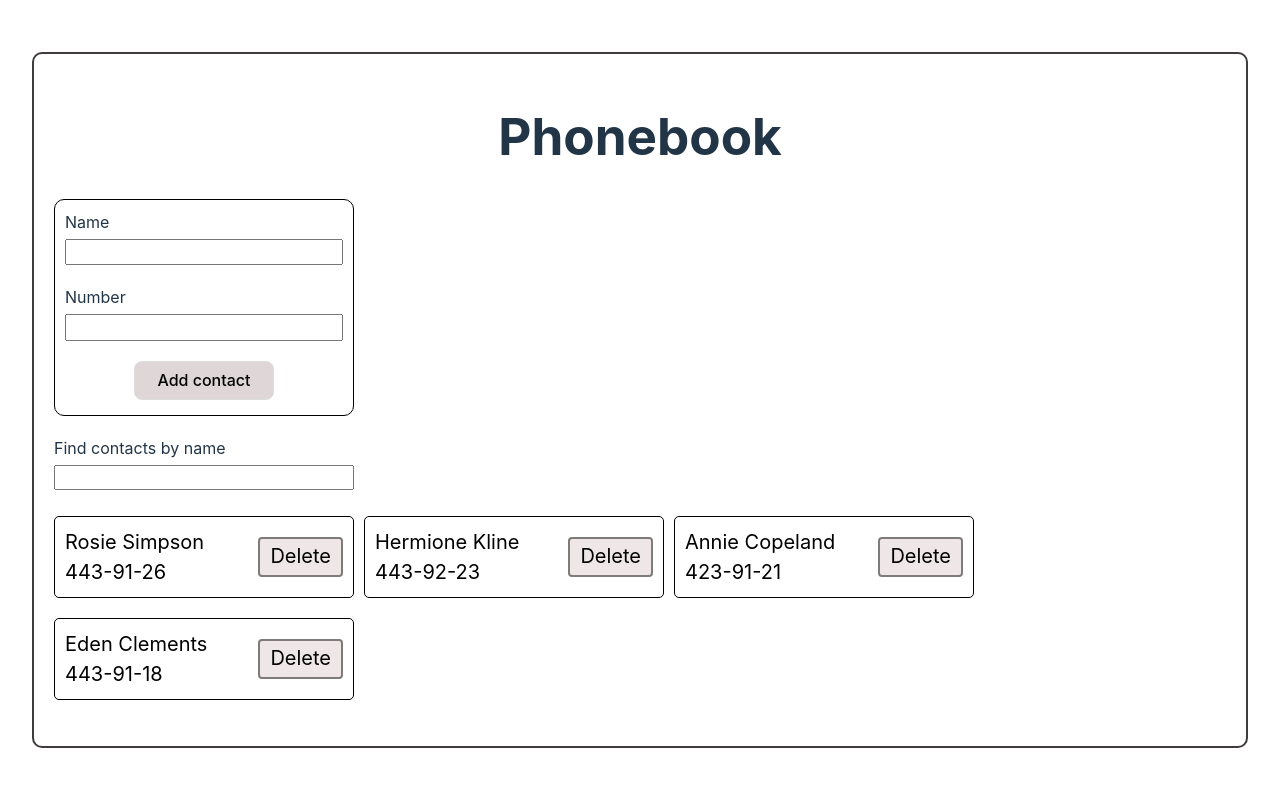
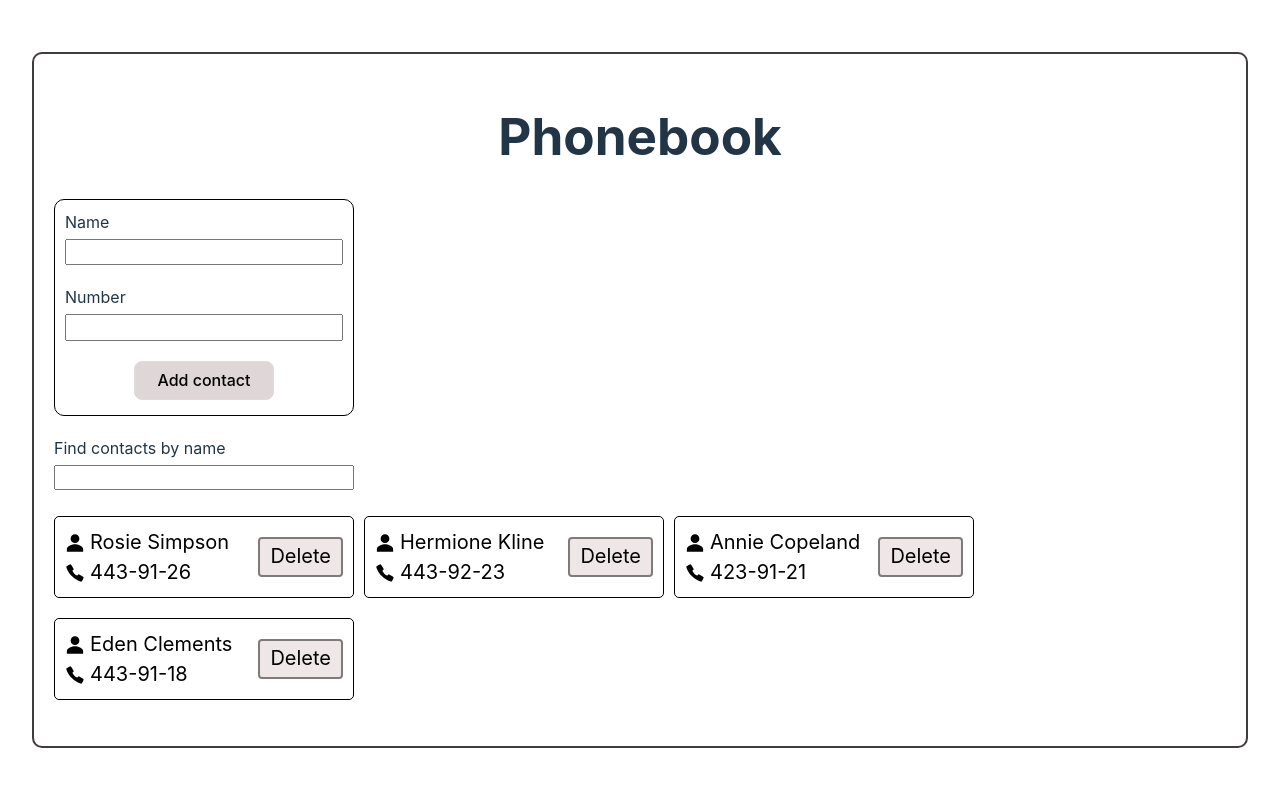
Before and after one commit to AnaMilpalm/goit-react-hw-08, a React (Vite) app: page / in a window 1280 px wide. Shown: the top 786 px of the page. Built offline with nearby package versions, Linux system fonts and the light colour scheme.

Commit message:
persist was added

```diff
--- a/package.json
+++ b/package.json
@@ -18,6 +18,7 @@
     "react-dom": "^18.3.1",
     "react-icons": "^5.3.0",
     "react-redux": "^9.1.2",
+    "redux-persist": "^6.0.0",
     "yup": "^1.4.0"
   },
   "devDependencies": {
--- a/src/components/Contact/Contact.jsx
+++ b/src/components/Contact/Contact.jsx
@@ -1,21 +1,21 @@
 import { IoPersonSharp } from "react-icons/io5";
 import { IoCallSharp } from "react-icons/io5";
+import s from "./Contact.module.css";
 
-import s from "./Contact.module.css";
-const Contact = () => {
+const Contact = ({ contact, onDelete }) => {
   return (
     <div className={s.container}>
       <div className={s.contactsBox}>
         <span className={s.text}>
           <IoPersonSharp className={s.icon} size="20" />
-          {name}
+          {contact.name}
         </span>
         <span className={s.text}>
           <IoCallSharp className={s.icon} size="20" />
-          {number}
+          {contact.number}
         </span>
       </div>
-      <button className={s.btn} onClick={() => onDelete(id)}>
+      <button className={s.btn} onClick={onDelete}>
         Delete
       </button>
     </div>
--- /dev/null
+++ b/src/components/Contact/Contact.module.css
@@ -0,0 +1,38 @@
+.container {
+  display: flex;
+  justify-content: space-between;
+  align-items: center;
+  border: 1px solid #000;
+  padding: 10px;
+  border-radius: 5px;
+  margin-bottom: 10px;
+  color: #000;
+  font-size: 20px;
+  gap: 10px;
+  min-width: 300px;
+  .btn {
+    display: flex;
+    align-items: center;
+    border: 2px solid #7f7b7b;
+    font-weight: 400;
+    max-height: 40px;
+
+    border-radius: 4px;
+    background-color: #efe7e7;
+    padding: 10px;
+  }
+}
+
+.contactsBox {
+  display: flex;
+  flex-direction: column;
+  align-items: start;
+  .text {
+    display: flex;
+    gap: 5px;
+    align-items: end;
+    .icon {
+      margin-bottom: 4px;
+    }
+  }
+}
--- a/src/components/ContactList/ContactList.jsx
+++ b/src/components/ContactList/ContactList.jsx
@@ -1,6 +1,6 @@
 import { useDispatch, useSelector } from "react-redux";
-
 import s from "./ContactList.module.css";
+import Contact from "../Contact/Contact";
 import { deleteContact } from "../../redux/contactsSlice";
 
 const ContactsList = () => {
@@ -16,18 +16,10 @@ const ContactsList = () => {
     <ul className={s.list}>
       {visibleContacts.map((contact) => (
         <li className="s.item" key={contact.id}>
-          <div className={s.container}>
-            <div className={s.contactsBox}>
-              <span className={s.text}>{contact.name}</span>
-              <span className={s.text}>{contact.number}</span>
-            </div>
-            <button
-              className={s.btn}
-              onClick={() => dispatch(deleteContact(contact.id))}
-            >
-              Delete
-            </button>
-          </div>
+          <Contact
+            contact={contact}
+            onDelete={() => dispatch(deleteContact(contact.id))}
+          />
         </li>
       ))}
     </ul>
--- a/src/components/ContactList/ContactList.module.css
+++ b/src/components/ContactList/ContactList.module.css
@@ -5,41 +5,3 @@
   flex-wrap: wrap;
   gap: 10px;
 }
-.container {
-  display: flex;
-  justify-content: space-between;
-  align-items: center;
-  border: 1px solid #000;
-  padding: 10px;
-  border-radius: 5px;
-  margin-bottom: 10px;
-  color: #000;
-  font-size: 20px;
-  gap: 10px;
-  min-width: 300px;
-  .btn {
-    display: flex;
-    align-items: center;
-    border: 2px solid #7f7b7b;
-    font-weight: 400;
-    max-height: 40px;
-
-    border-radius: 4px;
-    background-color: #efe7e7;
-    padding: 10px;
-  }
-}
-
-.contactsBox {
-  display: flex;
-  flex-direction: column;
-  align-items: start;
-  .text {
-    display: flex;
-    gap: 5px;
-    align-items: end;
-    .icon {
-      margin-bottom: 4px;
-    }
-  }
-}
--- a/src/main.jsx
+++ b/src/main.jsx
@@ -3,12 +3,16 @@ import React from "react";
 import ReactDOM from "react-dom/client";
 import App from "./App.jsx";
 import { Provider } from "react-redux";
-import { store } from "./redux/store";
+import { store, persistor } from "./redux/store";
+import { PersistGate } from "redux-persist/integration/react";
 
 ReactDOM.createRoot(document.getElementById("root")).render(
   <React.StrictMode>
     <Provider store={store}>
-      <App />
+      {/* PersistGate дозволяє почекати відновлення стану */}
+      <PersistGate loading={<div>Loading...</div>} persistor={persistor}>
+        <App />
+      </PersistGate>
     </Provider>
   </React.StrictMode>
 );
--- a/src/redux/store.js
+++ b/src/redux/store.js
@@ -1,10 +1,25 @@
 import { configureStore } from "@reduxjs/toolkit";
+import { persistStore, persistReducer } from "redux-persist";
+import storage from "redux-persist/lib/storage";
 import contactsReducer from "./contactsSlice";
 import filtersReducer from "./filtersSlice";
 
+const contactsPersistConfig = {
+  key: "contacts",
+  storage,
+  whitelist: ["items"],
+};
+
+const persistedContactsReducer = persistReducer(
+  contactsPersistConfig,
+  contactsReducer
+);
+
 export const store = configureStore({
   reducer: {
-    contacts: contactsReducer,
+    contacts: persistedContactsReducer,
     filters: filtersReducer,
   },
 });
+
+export const persistor = persistStore(store);
```
Also changed, not shown: 1 other file (tests, documents, lock files or other folders).
